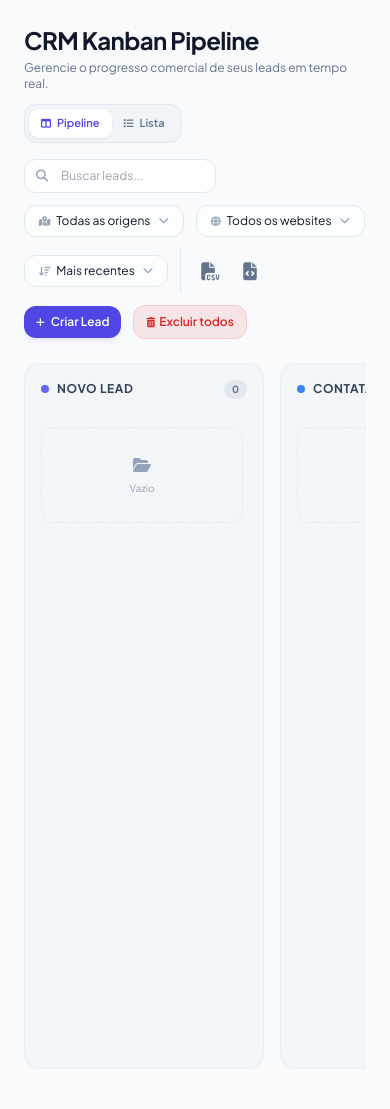
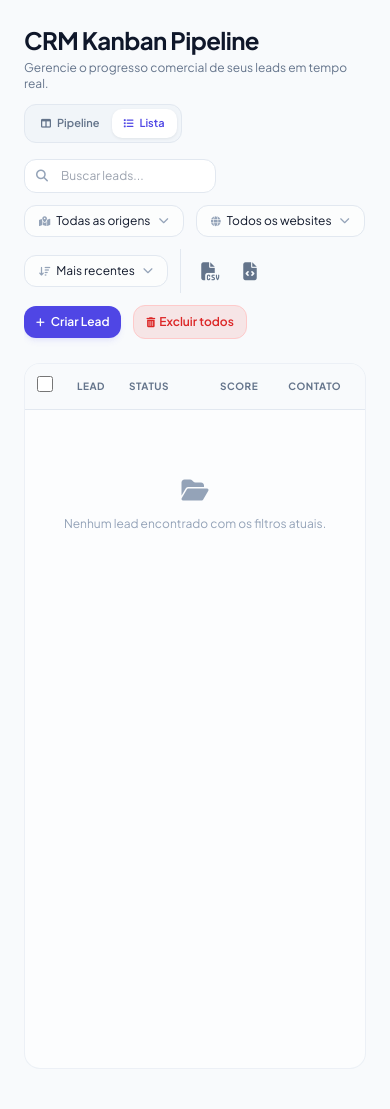
Before and after one commit to gabriell-c/Nuviie, a Django app: page /kanban/ in a window 390 px wide. Shown: the part 65-1174 px from the top of the page. Run offline with Django 5.2, Linux system fonts and the light colour scheme; a user stored in the database is signed in; data comes from the database, SQL or seed files in the repository; data that the repository does not hold is empty; some libraries are stand-ins or nearby versions.

Commit message:
feat: enhance Kanban view and modal layout for improved user experience
- Updated the Kanban view to include snap functionality for smoother scrolling between columns.
- Adjusted modal dimensions and padding for better visibility and usability on different screen sizes.
- Improved button visibility by hiding certain elements on smaller screens, ensuring a cleaner interface.
- Enhanced layout responsiveness in the lead details modal for a more consistent user experience.

This update aims to refine the user interface and enhance the overall interaction within the leads management system.

```diff
--- a/templates/leads/kanban.html
+++ b/templates/leads/kanban.html
@@ -149,11 +149,11 @@
     </div>
 
     <!-- Kanban Grid Columns Container -->
-    <div x-show="viewMode === 'pipeline'" x-cloak class="flex-1 overflow-x-auto overflow-y-hidden -mx-6 md:-mx-8 px-6 md:px-8 pb-4">
+    <div x-show="viewMode === 'pipeline'" x-cloak class="flex-1 overflow-x-auto overflow-y-hidden -mx-6 md:-mx-8 px-6 md:px-8 pb-4 snap-x snap-mandatory md:snap-none">
         <div class="flex space-x-4 min-w-[1200px] h-full items-start">
             <!-- Loop through stages -->
             {% for code, display in status_choices %}
-            <div class="flex-1 min-w-[240px] max-w-[320px] bg-slate-100/60 dark:bg-slate-900/40 border border-slate-200/50 dark:border-slate-800/40 rounded-2xl p-4 flex flex-col h-full max-h-[calc(100vh-220px)]">
+            <div class="flex-1 min-w-[240px] max-w-[320px] snap-start bg-slate-100/60 dark:bg-slate-900/40 border border-slate-200/50 dark:border-slate-800/40 rounded-2xl p-4 flex flex-col h-full max-h-[calc(100vh-220px)]">
                 <!-- Column Header -->
                 <div class="flex items-center justify-between mb-4 shrink-0">
                     <div class="flex items-center space-x-2">
@@ -361,7 +361,7 @@
 
     <!-- MODAL 90% SCREEN: Lead Details -->
     <div x-show="detailsModalOpen"
-         class="fixed inset-0 z-50 flex items-center justify-center p-4 bg-slate-950/60 backdrop-blur-sm"
+         class="fixed inset-0 z-50 flex items-center justify-center p-0 sm:p-4 bg-slate-950/60 backdrop-blur-sm"
          x-transition:enter="transition ease-out duration-200"
          x-transition:enter-start="opacity-0 scale-95"
          x-transition:enter-end="opacity-100 scale-100"
@@ -370,11 +370,11 @@
          x-transition:leave-end="opacity-0 scale-95"
          style="display: none;">
 
-        <div class="bg-white dark:bg-slate-900 border border-slate-200 dark:border-slate-800 rounded-2xl w-full max-w-6xl h-[90vh] flex flex-col shadow-2xl overflow-hidden"
+        <div class="bg-white dark:bg-slate-900 border border-slate-200 dark:border-slate-800 rounded-none sm:rounded-2xl w-full max-w-6xl h-[100dvh] sm:h-[90dvh] flex flex-col shadow-2xl overflow-hidden"
              @click.away="closeDetailsModal()">
 
             <!-- Modal Header -->
-            <div class="px-6 py-4 border-b border-slate-200 dark:border-slate-800 flex items-center justify-between shrink-0">
+            <div class="px-4 py-3 sm:px-6 sm:py-4 border-b border-slate-200 dark:border-slate-800 flex items-center justify-between shrink-0">
                 <div class="flex items-center space-x-3 min-w-0">
                     <div class="w-12 h-12 rounded-xl overflow-hidden border border-slate-200 dark:border-slate-700 bg-slate-100 dark:bg-slate-800 shrink-0 flex items-center justify-center relative"
                          x-show="currentLead.profile_picture_url || currentLead.instagram">
@@ -400,23 +400,23 @@
                             class="flex items-center space-x-1.5 px-2.5 py-1.5 bg-gradient-to-r from-purple-500 to-pink-500 hover:opacity-90 text-white rounded-lg text-[10px] font-semibold transition"
                             title="Abrir perfil no Instagram">
                         <i class="fa-brands fa-instagram text-xs"></i>
-                        <span>Instagram</span>
+                        <span class="hidden sm:inline">Instagram</span>
                     </button>
                     <button x-show="currentLead.source !== 'instagram' && currentLead.maps_link"
                             @click="openExternalUrl(currentLead.maps_link)"
                             class="flex items-center space-x-1.5 px-2.5 py-1.5 bg-slate-100 dark:bg-slate-800 hover:bg-indigo-50 dark:hover:bg-indigo-950/40 text-slate-600 dark:text-slate-300 hover:text-indigo-600 dark:hover:text-indigo-400 rounded-lg text-[10px] font-semibold transition border border-transparent hover:border-indigo-200 dark:hover:border-indigo-800"
                             title="Abrir no Google Maps">
                         <i class="fa-solid fa-map-location-dot text-xs"></i>
-                        <span>Maps</span>
+                        <span class="hidden sm:inline">Maps</span>
                     </button>
                     <button @click="downloadLeadExport('md')"
-                            class="flex items-center space-x-1.5 px-2.5 py-1.5 bg-slate-100 dark:bg-slate-800 hover:bg-violet-50 dark:hover:bg-violet-950/40 text-slate-600 dark:text-slate-300 hover:text-violet-600 dark:hover:text-violet-400 rounded-lg text-[10px] font-semibold transition border border-transparent hover:border-violet-200 dark:hover:border-violet-800"
+                            class="hidden sm:flex items-center space-x-1.5 px-2.5 py-1.5 bg-slate-100 dark:bg-slate-800 hover:bg-violet-50 dark:hover:bg-violet-950/40 text-slate-600 dark:text-slate-300 hover:text-violet-600 dark:hover:text-violet-400 rounded-lg text-[10px] font-semibold transition border border-transparent hover:border-violet-200 dark:hover:border-violet-800"
                             title="Baixar perfil em Markdown">
                         <i class="fa-brands fa-markdown text-xs"></i>
                         <span>.md</span>
                     </button>
                     <button @click="downloadLeadExport('json')"
-                            class="flex items-center space-x-1.5 px-2.5 py-1.5 bg-slate-100 dark:bg-slate-800 hover:bg-amber-50 dark:hover:bg-amber-950/40 text-slate-600 dark:text-slate-300 hover:text-amber-600 dark:hover:text-amber-400 rounded-lg text-[10px] font-semibold transition border border-transparent hover:border-amber-200 dark:hover:border-amber-800"
+                            class="hidden sm:flex items-center space-x-1.5 px-2.5 py-1.5 bg-slate-100 dark:bg-slate-800 hover:bg-amber-50 dark:hover:bg-amber-950/40 text-slate-600 dark:text-slate-300 hover:text-amber-600 dark:hover:text-amber-400 rounded-lg text-[10px] font-semibold transition border border-transparent hover:border-amber-200 dark:hover:border-amber-800"
                             title="Baixar perfil em JSON">
                         <i class="fa-solid fa-code text-xs"></i>
                         <span>.json</span>
@@ -434,7 +434,7 @@
             </div>
 
             <!-- Modal Content -->
-            <div class="flex-1 min-h-0 overflow-hidden p-6 grid grid-cols-1 lg:grid-cols-3 gap-6" x-show="currentLead">
+            <div class="flex-1 min-h-0 overflow-y-auto lg:overflow-hidden p-4 sm:p-6 grid grid-cols-1 lg:grid-cols-3 gap-6" x-show="currentLead">
 
                 <!-- Hero perfil Instagram -->
                 <template x-if="currentLead.source === 'instagram'">
@@ -469,7 +469,7 @@
                 </template>
 
                 <!-- Col Left: Main Fields & Actions -->
-                <div class="lg:col-span-2 space-y-6 overflow-y-auto pr-1 min-h-0">
+                <div class="lg:col-span-2 space-y-6 lg:overflow-y-auto lg:pr-1 min-h-0">
                     <!-- Actions Box -->
                     <div class="glass-panel p-5 rounded-2xl space-y-4 transition-all duration-300">
                         <h4 class="text-xs font-bold uppercase text-slate-400 dark:text-slate-500 tracking-wider">Ações Rápidas de Contato</h4>
@@ -1095,7 +1095,7 @@
                 </div>
 
                 <!-- Col Right: Tabs (Reviews | Hours | Notes) -->
-                <div class="flex flex-col min-h-0 h-full overflow-hidden glass-panel rounded-2xl">
+                <div class="flex flex-col min-h-0 h-[70vh] lg:h-full overflow-hidden glass-panel rounded-2xl">
                     <div class="flex border-b border-slate-200 dark:border-slate-800 shrink-0 px-2 pt-2 gap-1">
                         <button type="button" @click="detailTab = 'reviews'"
                                 x-show="currentLead.source !== 'instagram'"
@@ -1344,7 +1344,7 @@
     <div x-show="createModalOpen" x-cloak
          class="fixed inset-0 z-50 flex items-center justify-center p-4 bg-slate-950/60 backdrop-blur-sm"
          style="display: none;">
-        <div class="nui-modal-panel bg-white dark:bg-slate-900 border border-slate-200 dark:border-slate-800 rounded-2xl w-full max-w-2xl shadow-2xl max-h-[90vh] flex flex-col"
+        <div class="nui-modal-panel bg-white dark:bg-slate-900 border border-slate-200 dark:border-slate-800 rounded-2xl w-full max-w-2xl shadow-2xl max-h-[90dvh] flex flex-col"
              @click.away="closeCreateModal()">
             <div class="flex items-center justify-between px-6 py-4 border-b border-slate-100 dark:border-slate-800 shrink-0">
                 <h3 class="font-bold text-slate-800 dark:text-slate-200 text-base">Criar Lead Manualmente</h3>
@@ -1531,8 +1531,14 @@
             },
 
             init() {
-                const saved = localStorage.getItem('nuviie_kanban_view');
-                if (saved === 'list' || saved === 'pipeline') this.viewMode = saved;
+                let saved = null;
+                try { saved = localStorage.getItem('nuviie_kanban_view'); } catch { saved = null; }
+                if (saved === 'list' || saved === 'pipeline') {
+                    this.viewMode = saved;
+                } else if (window.matchMedia && window.matchMedia('(max-width: 767px)').matches) {
+                    // No celular, a lista é muito melhor que o pipeline (scroll horizontal largo).
+                    this.viewMode = 'list';
+                }
                 this.fetchLeads();
                 this.fetchContracts();
                 window.addEventListener('nuviie-leads-updated', () => {
```
